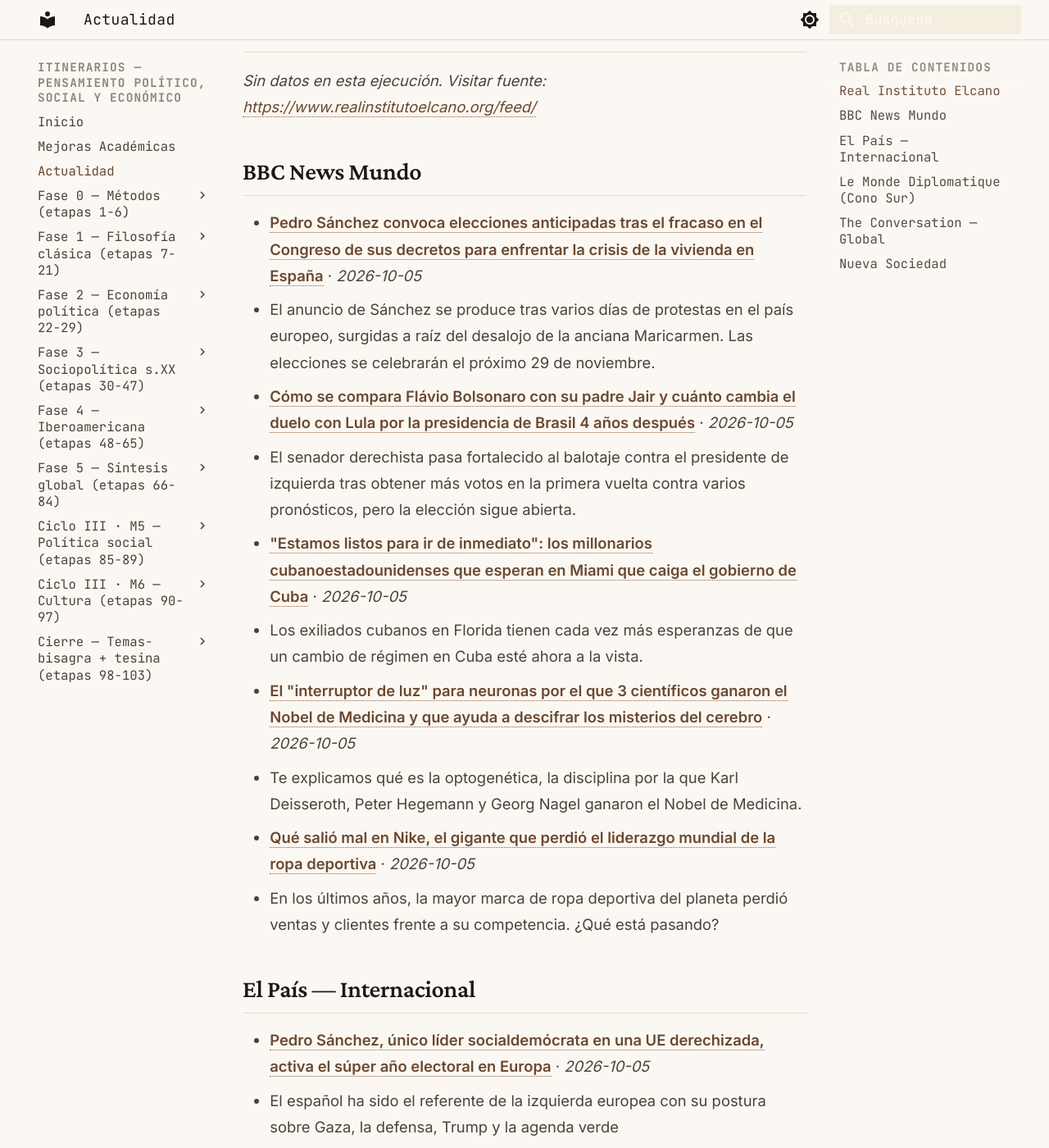
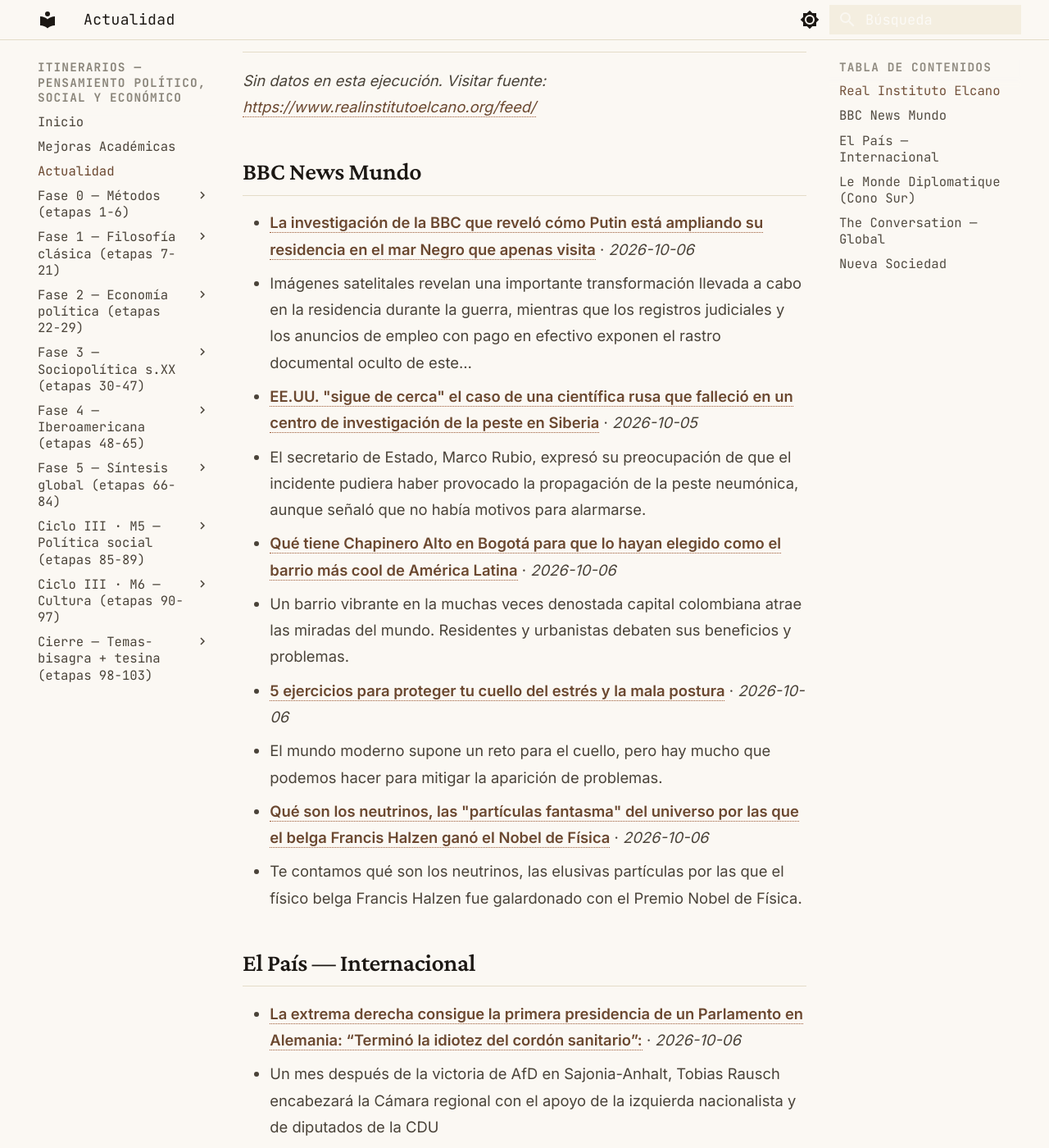
Before and after one commit to MrSpagVi/Curso, an MkDocs documentation site: the page built from docs/actualidad.md, in a window 1280 px wide and 1400 px high, scrolled down 643 px. Shown: the whole window at 82% size. Built offline with MkDocs 1.6.1 and Material for MkDocs 9.7.7, drawn with Linux system fonts in a browser that asks for light colours; some of the changed text lies outside the part shown.

Commit message:
auto: actualidad 2026-10-06

```diff
--- a/docs/actualidad.md
+++ b/docs/actualidad.md
@@ -6,7 +6,7 @@ title: Actualidad
 
 Últimos titulares de fuentes que dictan agenda en ciencia política y geopolítica. Actualizado automáticamente cada día (vía GitHub Actions).
 
-_Última actualización: 2026-10-05 13:07 UTC_
+_Última actualización: 2026-10-06 12:28 UTC_
 
 !!! tip "Ritual mensual — #actualidad"
     El último sábado de cada mes: agarrá **un** titular de los de abajo y escribí **300 palabras** aplicándole **2 autores** del último mes que leíste. ¿Qué diría cada uno? ¿En qué chocan? No resumas la noticia — usala como caso para pensar con las herramientas que venís construyendo. Guardá el texto con el tag `#actualidad` en tu sistema de notas. Esto convierte la teoría en criterio sobre la coyuntura: el objetivo del plan no es citar a Maquiavelo, es leer el presente con él.
@@ -17,29 +17,29 @@ _Sin datos en esta ejecución. Visitar fuente: [https://www.realinstitutoelcano.
 
 ## BBC News Mundo
 
-- **[Pedro Sánchez convoca elecciones anticipadas tras el fracaso en el Congreso de sus decretos para enfrentar la crisis de la vivienda en España](https://www.bbc.com/mundo/articles/crgj9408el84o?at_medium=RSS&at_campaign=rss)** · *2026-10-05*
-  - El anuncio de Sánchez se produce tras varios días de protestas en el país europeo, surgidas a raíz del desalojo de la anciana Maricarmen. Las elecciones se celebrarán el próximo 29 de noviembre.
-- **[Cómo se compara Flávio Bolsonaro con su padre Jair y cuánto cambia el duelo con Lula por la presidencia de Brasil 4 años después](https://www.bbc.com/mundo/articles/cqvgjdkrmr7ro?at_medium=RSS&at_campaign=rss)** · *2026-10-05*
-  - El senador derechista pasa fortalecido al balotaje contra el presidente de izquierda tras obtener más votos en la primera vuelta contra varios pronósticos, pero la elección sigue abierta.
-- **["Estamos listos para ir de inmediato": los millonarios cubanoestadounidenses que esperan en Miami que caiga el gobierno de Cuba](https://www.bbc.com/mundo/articles/cq8jzlyz7yrpo?at_medium=RSS&at_campaign=rss)** · *2026-10-05*
-  - Los exiliados cubanos en Florida tienen cada vez más esperanzas de que un cambio de régimen en Cuba esté ahora a la vista.
-- **[El "interruptor de luz" para neuronas por el que 3 científicos ganaron el Nobel de Medicina y que ayuda a descifrar los misterios del cerebro](https://www.bbc.com/mundo/articles/cx7vp6974q15o?at_medium=RSS&at_campaign=rss)** · *2026-10-05*
-  - Te explicamos qué es la optogenética, la disciplina por la que Karl Deisseroth, Peter Hegemann y Georg Nagel ganaron el Nobel de Medicina.
-- **[Qué salió mal en Nike, el gigante que perdió el liderazgo mundial de la ropa deportiva](https://www.bbc.com/mundo/articles/c6pwg8rxyq7go?at_medium=RSS&at_campaign=rss)** · *2026-10-05*
-  - En los últimos años, la mayor marca de ropa deportiva del planeta perdió ventas y clientes frente a su competencia. ¿Qué está pasando?
+- **[La investigación de la BBC que reveló cómo Putin está ampliando su residencia en el mar Negro que apenas visita](https://www.bbc.com/mundo/articles/c84g19k9nvn9o?at_medium=RSS&at_campaign=rss)** · *2026-10-06*
+  - Imágenes satelitales revelan una importante transformación llevada a cabo en la residencia durante la guerra, mientras que los registros judiciales y los anuncios de empleo con pago en efectivo exponen el rastro documental oculto de este…
+- **[EE.UU. "sigue de cerca" el caso de una científica rusa que falleció en un centro de investigación de la peste en Siberia](https://www.bbc.com/mundo/articles/cx5yn8y1yg2qo?at_medium=RSS&at_campaign=rss)** · *2026-10-05*
+  - El secretario de Estado, Marco Rubio, expresó su preocupación de que el incidente pudiera haber provocado la propagación de la peste neumónica, aunque señaló que no había motivos para alarmarse.
+- **[Qué tiene Chapinero Alto en Bogotá para que lo hayan elegido como el barrio más cool de América Latina](https://www.bbc.com/mundo/articles/c60qxqeyx8xjo?at_medium=RSS&at_campaign=rss)** · *2026-10-06*
+  - Un barrio vibrante en la muchas veces denostada capital colombiana atrae las miradas del mundo. Residentes y urbanistas debaten sus beneficios y problemas.
+- **[5 ejercicios para proteger tu cuello del estrés y la mala postura](https://www.bbc.com/mundo/articles/c6x2w5kel5edo?at_medium=RSS&at_campaign=rss)** · *2026-10-06*
+  - El mundo moderno supone un reto para el cuello, pero hay mucho que podemos hacer para mitigar la aparición de problemas.
+- **[Qué son los neutrinos, las "partículas fantasma" del universo por las que el belga Francis Halzen ganó el Nobel de Física](https://www.bbc.com/mundo/articles/ckpdgvzn0v51o?at_medium=RSS&at_campaign=rss)** · *2026-10-06*
+  - Te contamos qué son los neutrinos, las elusivas partículas por las que el físico belga Francis Halzen fue galardonado con el Premio Nobel de Física.
 
 ## El País — Internacional
 
-- **[Pedro Sánchez, único líder socialdemócrata en una UE derechizada, activa el súper año electoral en Europa](https://elpais.com/internacional/2026-10-05/pedro-sanchez-unico-lider-socialdemocrata-en-una-ue-derechizada-activa-el-super-ano-electoral-en-europa.html)** · *2026-10-05*
-  - El español ha sido el referente de la izquierda europea con su postura sobre Gaza, la defensa, Trump y la agenda verde
-- **[Bruselas plantea retirar el derecho al voto a los nuevos miembros de la UE si no cumplen las reglas](https://elpais.com/internacional/2026-10-05/bruselas-plantea-retirar-el-derecho-al-voto-a-los-nuevos-miembros-de-la-ue-si-no-cumplen-las-reglas.html)** · *2026-10-05*
-  - La Comisión Europea avisa de que la ampliación requerirá reformas y propone recortar el número de comisarios e implantar un sistema rotatorio
-- **[Bolsonaro vence a Lula en primera vuelta de las elecciones y acaricia el retorno de la ultraderecha al poder en Brasil](https://elpais.com/america/2026-10-05/bolsonaro-vence-a-lula-en-primera-vuelta-y-acaricia-el-retorno-de-la-ultraderecha-al-poder-en-brasil.html)** · *2026-10-05*
-  - El senador, hijo del expresidente condenado por golpismo, logra el 47,1% de los votos frente al 45% del mandatario izquierdista. Ambos se medirán en la segunda vuelta del 25 de octubre
-- **[El apellido Bolsonaro gana desde la cárcel](https://elpais.com/america/2026-10-05/el-apellido-bolsonaro-gana-desde-la-carcel.html)** · *2026-10-05*
-  - Mayor bancada de la Cámara desde 2022, el Partido Liberal pasa a dominar también el Senado, con 28 de los 81 escaños, más del triple que el partido de Lula
-- **[Arrasadora victoria de la derecha en Brasil](https://elpais.com/america/2026-10-05/arrasadora-victoria-de-la-derecha-en-brasil.html)** · *2026-10-05*
-  - Lula tendrá que volver a construir en pocas semanas una coalición que en 2022 nació del rechazo a Jair Bolsonaro
+- **[La extrema derecha consigue la primera presidencia de un Parlamento en Alemania: “Terminó la idiotez del cordón sanitario”:](https://elpais.com/internacional/2026-10-06/la-extrema-derecha-consigue-la-primera-presidencia-de-un-parlamento-en-alemania-termino-la-idiotez-del-cordon-sanitario.html)** · *2026-10-06*
+  - Un mes después de la victoria de AfD en Sajonia-Anhalt, Tobias Rausch encabezará la Cámara regional con el apoyo de la izquierda nacionalista y de diputados de la CDU
+- **[Alemania arresta al exjefe de su servicio de inteligencia en el exterior acusado de alta traición](https://elpais.com/internacional/2026-10-06/alemania-arresta-al-exjefe-de-su-servicio-de-inteligencia-en-el-exterior-acusado-de-alta-traicion.html)** · *2026-10-06*
+  - La Fiscalía investiga a August Hanning, de 80 años, por trabajar para otro país tras dejar el cargo
+- **[¿Por qué la izquierda de Die Linke da miedo en Alemania?](https://elpais.com/internacional/2026-10-06/por-que-la-izquierda-de-die-linke-da-miedo-en-alemania.html)** · *2026-10-06*
+  - El Ejecutivo federal, la justicia, los servicios secretos, medios de comunicación y la comunidad judía advierten de las posiciones radicales de la formación, que ganó las elecciones en Berlín el 20 de septiembre
+- **[La ola conservadora de América Latina llega a Brasil](https://elpais.com/america/2026-10-05/la-ola-conservadora-de-america-latina-llega-a-brasil.html)** · *2026-10-05*
+  - Un triunfo del candidato afín a Trump cambiaría la relación con Washington menos de lo que parece
+- **[El lulismo cruje ante la ofensiva ultra](https://elpais.com/america/2026-10-05/el-lulismo-cruje-ante-la-ofensiva-ultra.html)** · *2026-10-05*
+  - Si se cae el dique brasileño, la ‘trumpización de América Latina’ dará un salto político y geopolítico aún difícil de dimensionar, pero también se fortalecerá una derecha tan oscura como violenta en el país más grande de la región
 
 ## Le Monde Diplomatique (Cono Sur)
 
@@ -47,16 +47,16 @@ _Sin datos en esta ejecución. Visitar fuente: [https://www.eldiplo.org/feed/](h
 
 ## The Conversation — Global
 
-- **[US migrant flights to Liberia evoke troubling history of sending people deemed unwanted to the West African nation](https://theconversation.com/us-migrant-flights-to-liberia-evoke-troubling-history-of-sending-people-deemed-unwanted-to-the-west-african-nation-293186)** · *2026-10-05*
-  - In the 1800s, West Africa became a focal point for efforts to remove Black people from America. The arrival of free people later gave the country its name.
-- **[Daily doses of ‘digital ibuprofen’: how burnt-out Chinese youth soothe their anxieties](https://theconversation.com/daily-doses-of-digital-ibuprofen-how-burnt-out-chinese-youth-soothe-their-anxieties-293143)** · *2026-10-05*
-  - Stories of cute furry animals that manage to find moments of joy while doing crushing jobs are bringing some solace to a generation of burnt-out workers.
-- **[Fewer Americans are getting help buying groceries from SNAP benefits as states grapple with the program’s cascade of changes](https://theconversation.com/fewer-americans-are-getting-help-buying-groceries-from-snap-benefits-as-states-grapple-with-the-programs-cascade-of-changes-292829)** · *2026-10-05*
-  - Some of these changes have already taken effect. Others that are a year or more away could make it hard for some states to keep participating in the program at all.
-- **[Why it’s more important than ever to jump-start entrepreneurial careers from the college classroom](https://theconversation.com/why-its-more-important-than-ever-to-jump-start-entrepreneurial-careers-from-the-college-classroom-292831)** · *2026-10-05*
-  - Hands-on learning about building a business is something students of all majors can benefit from.
-- **[What 1,000 years of golden roses tell us about popes’ authority and influence, from Leo IX to Leo XIV](https://theconversation.com/what-1-000-years-of-golden-roses-tell-us-about-popes-authority-and-influence-from-leo-ix-to-leo-xiv-293311)** · *2026-10-05*
-  - Popes have bestowed golden roses on warriors, rulers, women – and, increasingly in recent decades, shrines.
+- **[October 7: a Palestinian-Israeli memoir seeks to break the cycle of violence](https://theconversation.com/october-7-a-palestinian-israeli-memoir-seeks-to-break-the-cycle-of-violence-293403)** · *2026-10-06*
+  - The Future is Peace, by Maoz Inon and Aziz Abu Sarah, offers a rare example of “resolution media”.
+- **[Why old dogs might be able to teach Alzheimer’s researchers new tricks](https://theconversation.com/why-old-dogs-might-be-able-to-teach-alzheimers-researchers-new-tricks-291257)** · *2026-10-06*
+  - As dogs age, their brains undergo similar changes to human brains, making them a valuable natural model to study dementia and other neurodegenerative diseases.
+- **[Taylor Swift’s new video marks her ghostly return to Daphne du Maurier’s Rebecca](https://theconversation.com/taylor-swifts-new-video-marks-her-ghostly-return-to-daphne-du-mauriers-rebecca-293469)** · *2026-10-06*
+  - Taylor Swift’s ‘Patient Zero’ retells Daphne du Maurier’s classic Gothic novel, giving Rebecca a chance to speak for herself.
+- **[The UK and Denmark: a dentist assesses the state of the nations’ teeth](https://theconversation.com/the-uk-and-denmark-a-dentist-assesses-the-state-of-the-nations-teeth-283019)** · *2026-10-06*
+  - England and Denmark are both wealthy, welfare-minded nations – so why is one catching dental problems early, and the other catching up?
+- **[What helps children feel safe at school?](https://theconversation.com/what-helps-children-feel-safe-at-school-250858)** · *2026-10-06*
+  - schools can provide a supportive environment that allows children to explore, but also to return to safety when they feel vulnerable.
 
 ## Nueva Sociedad
 
```
